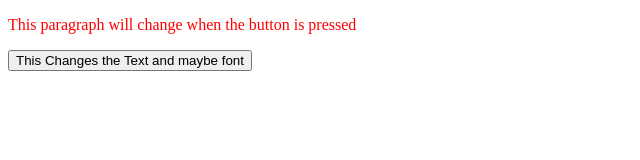
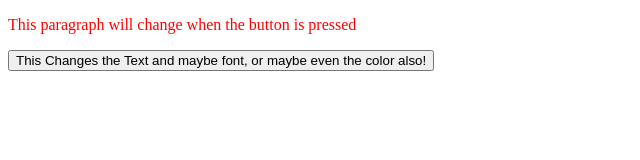
Before and after one commit to JacksonNaufal/Unit-5-02-EXTRA, a plain HTML site: page index.html in a window 1280 px wide. Shown: the whole page, without its empty margins (0-640 px from the left). Drawn offline with Linux system fonts and the light colour scheme.

Commit message:
Minor errors

```diff
--- a/index.html
+++ b/index.html
@@ -10,7 +10,7 @@
 
     <p id="paragraph"> This paragraph will change when the button is pressed </p>
 
-    <button id="button" > This Changes the Text and maybe font </button>
+    <button id="button" > This Changes the Text and maybe font, or maybe even the color also! </button>
 
     <script src="script.js"></script>
   </body>
--- a/script.js
+++ b/script.js
@@ -1,8 +1,8 @@
-document.getElementById('button').addEventListener ('click', button)
+document.getElementById('button').addEventListener('click', button)
 
 function button () {
   document.getElementById('paragraph').innerHTML =
-  "Look It Change, the Color also did, oh wow and the FONT SIZE!!"
+  'Look It Change, the Color also did, oh wow and the FONT SIZE!!'
   document.getElementById('paragraph').style.color = 'orange'
-  document.getElementById('paragraph').style.fontSize= '500%'
+  document.getElementById('paragraph').style.fontSize = '500%'
 }
```
